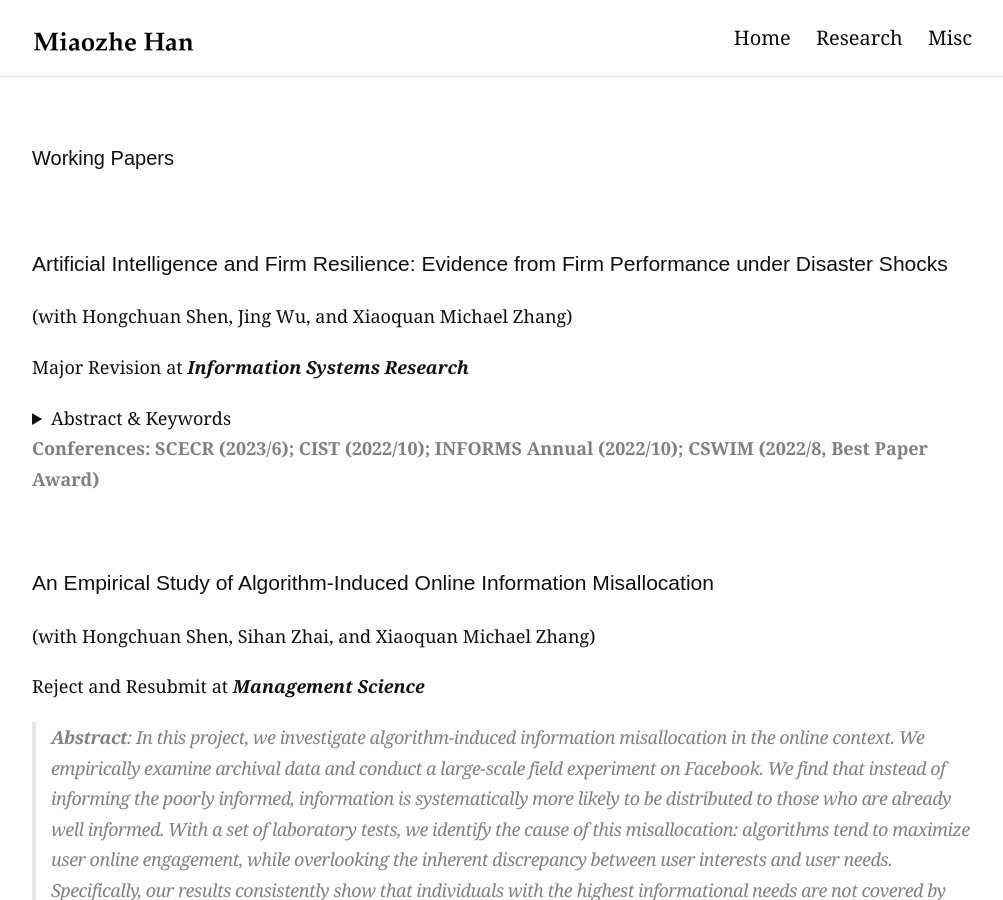
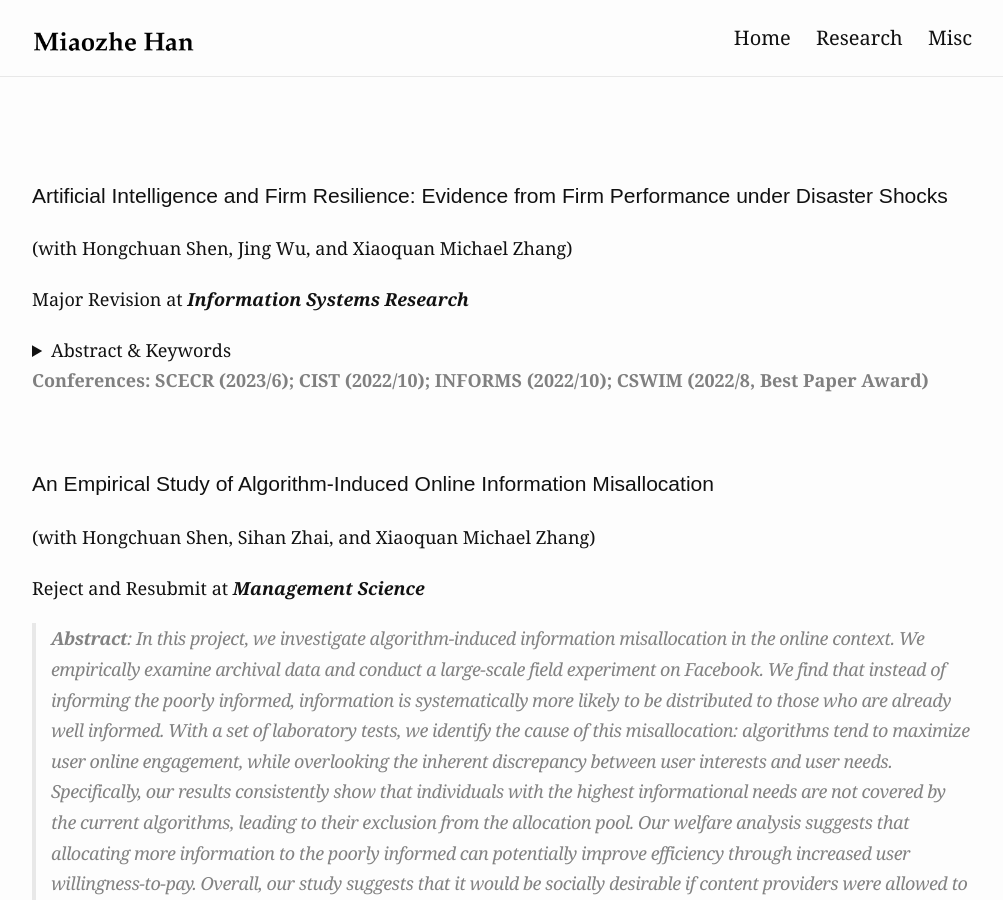
Before and after one commit to miaozhehan99/miaozhehan99.github.io, a Jekyll site: the page built from research.md, in a window 1280 px wide and 900 px high. Shown: the whole window, without its empty margins (138-1141 px from the left). Built offline with Jekyll 4.4.1, drawn with Linux system fonts in a browser that asks for light colours.

Commit message:
Update research.md

```diff
--- a/research.md
+++ b/research.md
@@ -1,6 +1,6 @@
 ---
 layout: work
-title: <br> Working Papers
+title:
 slug: /research
 
 ---
@@ -21,7 +21,7 @@ Artificial intelligence (AI) has been widely implemented in business operations
 </details>
 
 <span style="color:grey;font-weight:700;font-size:18px">
-    Conferences: SCECR (2023/6); CIST (2022/10); INFORMS Annual (2022/10); CSWIM (2022/8, Best Paper Award)
+    Conferences: SCECR (2023/6); CIST (2022/10); INFORMS (2022/10); CSWIM (2022/8, Best Paper Award)
 </span>
 
 
```
